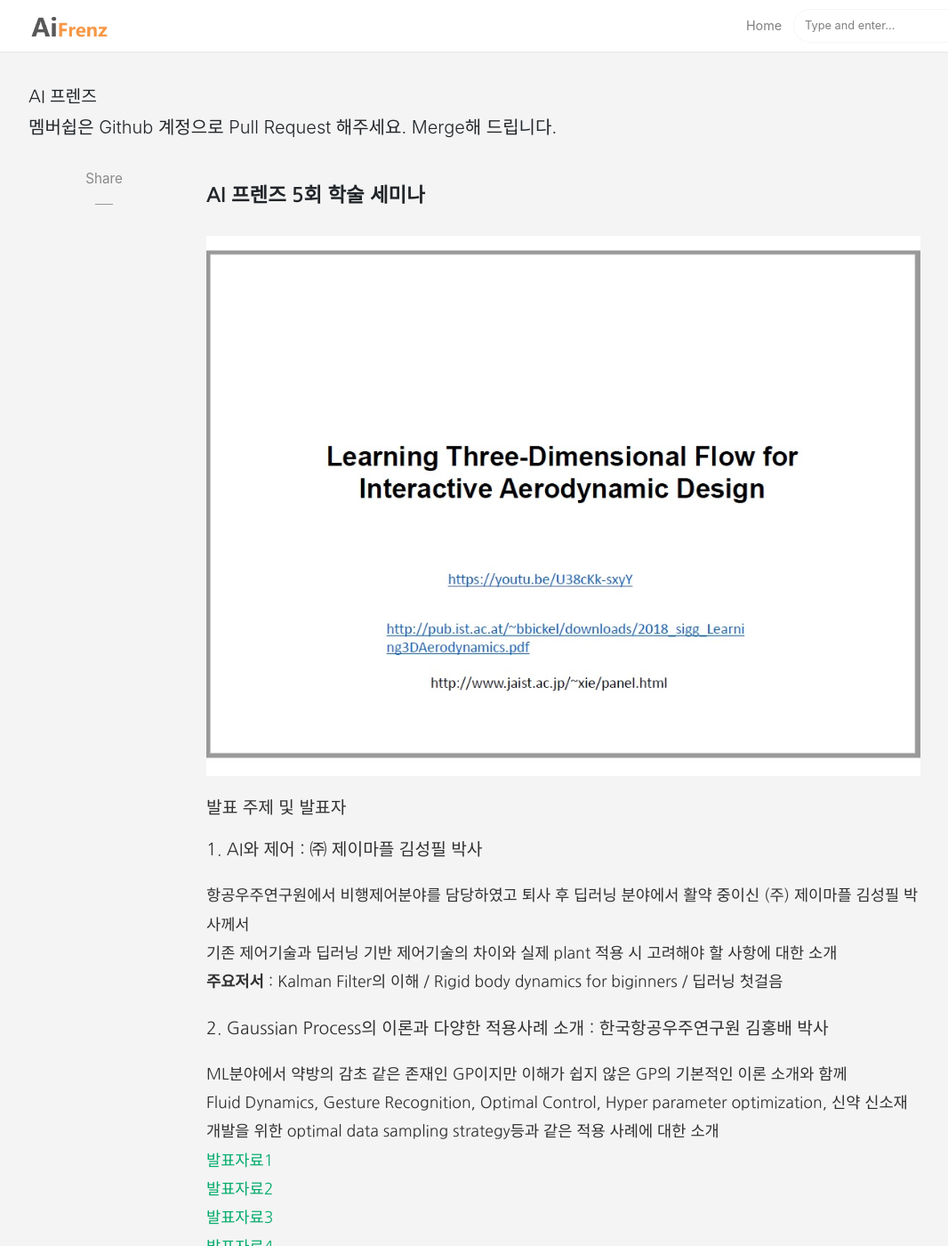
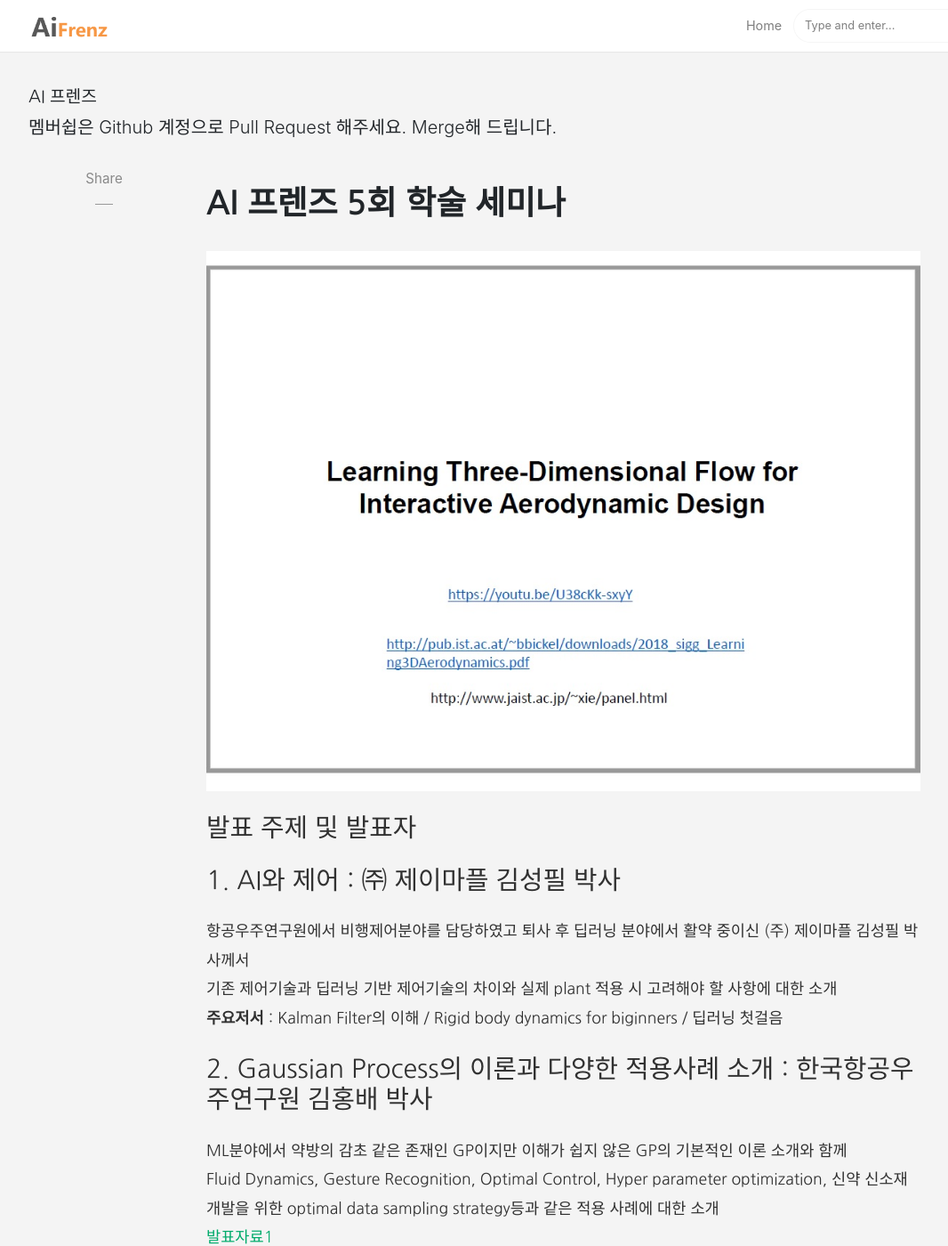
Before and after one commit to ai-friends/test-ai-friends.github.io, a Jekyll site: the page built from _posts/2019-01-23-5th-seminar.markdown, in a window 1280 px wide and 1400 px high. Shown: the whole window at 89% size, without its empty margins (53-1119 px from the left). Built offline with Jekyll 4.4.1, drawn with Linux system fonts in a browser that asks for light colours; comment, search, counter and statistics services are not loaded.

Commit message:
Update screen.css

```diff
--- a/assets/css/screen.css
+++ b/assets/css/screen.css
@@ -247,7 +247,7 @@ License: https://www.wowthemes.net/freebies-license/
 }
  .mainheading h1.posttitle {
      font-weight:700;
-     font-size: 1.4rem;
+     font-size: 2.3rem;
      margin-bottom:1rem;
 }
  .footer {
@@ -555,7 +555,7 @@ License: https://www.wowthemes.net/freebies-license/
 }
  .article-post .h1, .article-post .h2, .article-post .h3, .article-post .h4, .article-post .h5, .article-post .h6, .article-post h1, .article-post h2, .article-post h3, .article-post h4, .article-post h5, .article-post h6 {
      font-family: "Nanum Gothic",-apple-system,system-ui,BlinkMacSystemFont,"Segoe UI",Roboto,"Helvetica Neue",Arial,sans-serif;
-     font-size: 1.2rem;
+     font-size: 1.8rem;
      font-weight: 400;
      margin-bottom: 1.5rem;
 }
```
